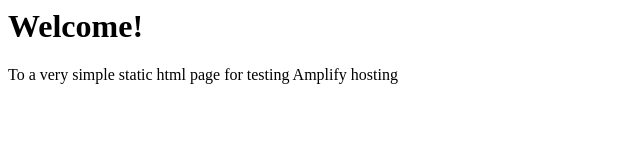
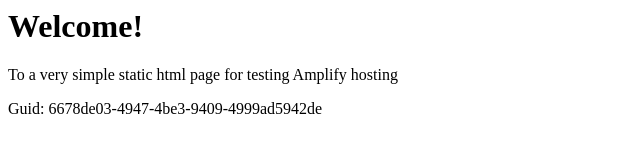
Before and after one commit to aws-aemilia-gru/Github-PR-Commit-Integration-Test-DoNotTouch-GitHubAutoBuildCanaryTest-v1-preprod-sa-east-1, a website: page src/index.html in a window 1280 px wide. Shown: the whole page, without its empty margins (0-640 px from the left). Drawn offline with Linux system fonts and the light colour scheme.

Commit message:
commit from integ tests

```diff
--- a/src/index.html
+++ b/src/index.html
@@ -1,3 +1,5 @@
+
+
 <html lang="en">
 
 <head>
@@ -10,6 +12,6 @@
 <body>
     <h1>Welcome!</h1>
     <p>To a very simple static html page for testing Amplify hosting</p>
-</body>
+    <p>Guid: 6678de03-4947-4be3-9409-4999ad5942de</p></body>
 
 </html>
```
